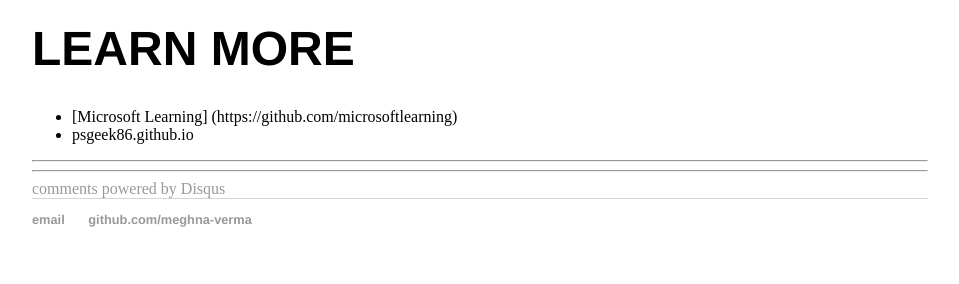
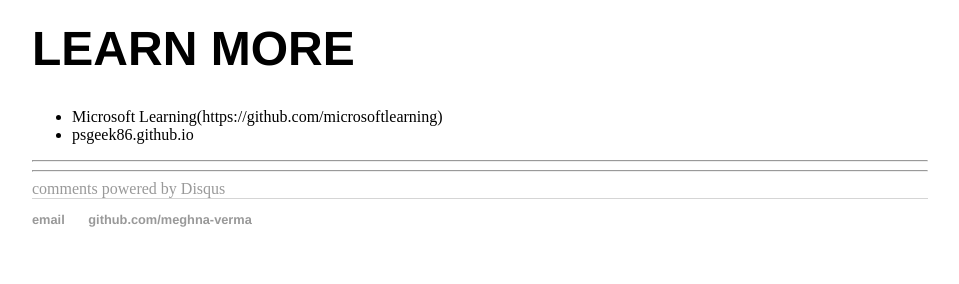
Before and after one commit to meghna-verma/meghna-verma.github.io, a Jekyll site: the page built from _posts/2018-08-02-Meetups.md, in a window 1280 px wide. Shown: the part 1264-1548 px from the top of the page, without its empty margins (160-1119 px from the left). Built offline with Jekyll 4.4.1, drawn with Linux system fonts in a browser that asks for light colours; comment, search, counter and statistics services are not loaded.

```diff
--- a/_posts/2018-08-02-Meetups.md
+++ b/_posts/2018-08-02-Meetups.md
@@ -47,5 +47,5 @@ CosmosDB/lab
 
 # LEARN MORE
 
-* [Microsoft Learning] (https://github.com/microsoftlearning)
+* Microsoft Learning(https://github.com/microsoftlearning)
 * psgeek86.github.io
```
